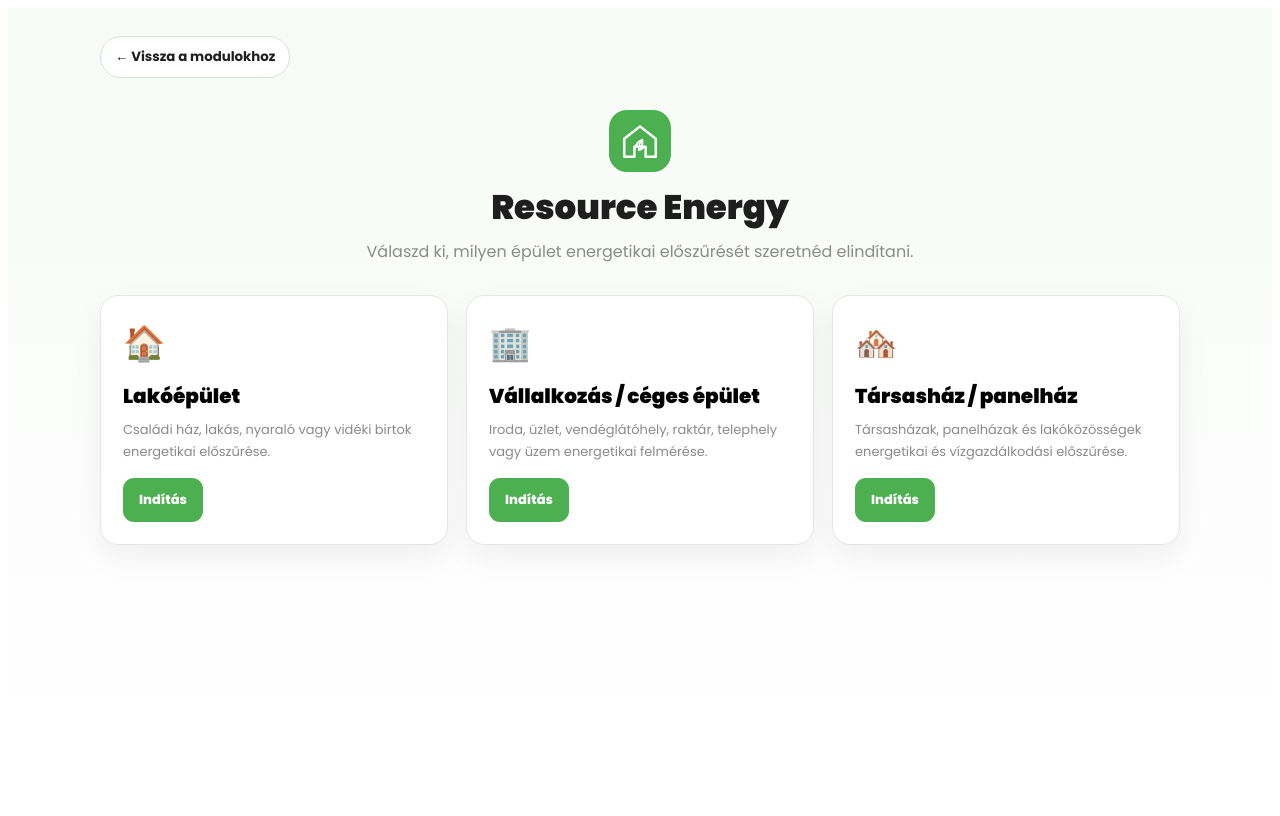
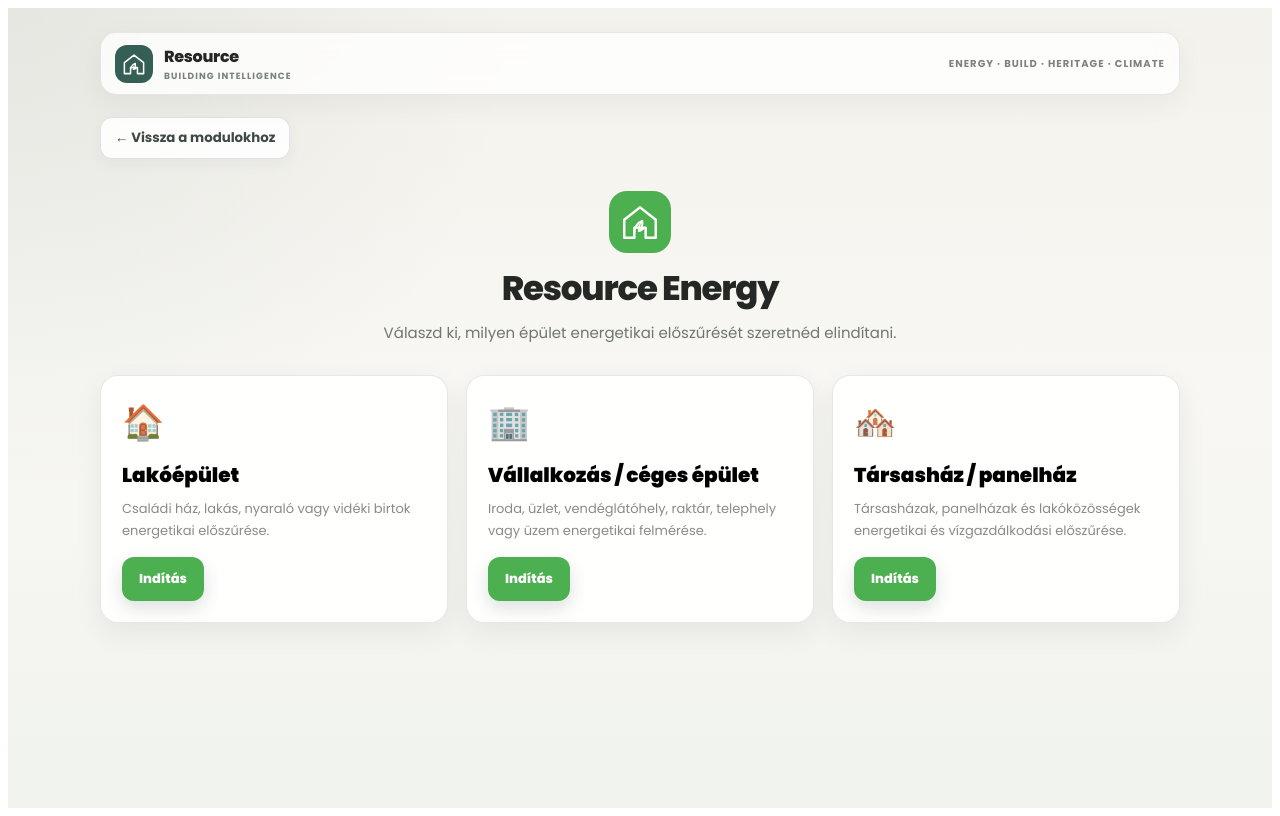
Before and after one commit to Ligthman/reSource-app, a React (Create React App) app: page / in a window 1280 px wide. Both pictures are taken after a click on the button 196 px from the left and 710 px from the top of the page. Built offline with nearby package versions, Linux system fonts and the light colour scheme.

Commit message:
Update App.jsx

```diff
--- a/src/App.jsx
+++ b/src/App.jsx
@@ -1145,8 +1145,103 @@ function QuizOption({ label, selected, onClick, multi }) {
 
 function Shell({ children, compact = false }) {
   return (
-    <main style={{ minHeight: "100vh", background: "linear-gradient(180deg,#F7FAF7,#FFFFFF)", padding: compact ? "18px" : "28px 18px", fontFamily: "Poppins, Arial, sans-serif", color: C.text }}>
-      <div style={{ maxWidth: 1080, margin: "0 auto" }}>{children}</div>
+    <main
+      style={{
+        minHeight: "100vh",
+        background:
+          "radial-gradient(circle at top left, rgba(53,94,85,0.08), transparent 34%), linear-gradient(180deg,#F4F2EC 0%,#F8F7F3 48%,#F1F3EF 100%)",
+        padding: compact ? "18px 16px 42px" : "24px 16px 52px",
+        fontFamily: "'Poppins','Helvetica Neue',Arial,sans-serif",
+        color: "#252724",
+      }}
+    >
+      <div
+        style={{
+          width: "100%",
+          maxWidth: 1080,
+          margin: "0 auto",
+        }}
+      >
+        <div
+          style={{
+            display: "flex",
+            alignItems: "center",
+            justifyContent: "space-between",
+            gap: 16,
+            marginBottom: 22,
+            padding: "11px 14px",
+            border: "1px solid rgba(44,67,61,0.11)",
+            borderRadius: 16,
+            background: "rgba(255,255,255,0.78)",
+            boxShadow: "0 8px 28px rgba(31,43,39,0.055)",
+            backdropFilter: "blur(10px)",
+          }}
+        >
+          <div
+            style={{
+              display: "flex",
+              alignItems: "center",
+              gap: 11,
+            }}
+          >
+            <div
+              style={{
+                width: 38,
+                height: 38,
+                borderRadius: 12,
+                background: "#355E55",
+                display: "flex",
+                alignItems: "center",
+                justifyContent: "center",
+                flexShrink: 0,
+              }}
+            >
+              <HouseLeafLogo size={22} color="#FFFFFF" />
+            </div>
+
+            <div>
+              <div
+                style={{
+                  fontSize: 16,
+                  fontWeight: 800,
+                  color: "#252724",
+                  letterSpacing: "-0.02em",
+                }}
+              >
+                Resource
+              </div>
+
+              <div
+                style={{
+                  fontSize: 9,
+                  fontWeight: 700,
+                  color: "#78817C",
+                  textTransform: "uppercase",
+                  letterSpacing: "0.12em",
+                  marginTop: 1,
+                }}
+              >
+                Building Intelligence
+              </div>
+            </div>
+          </div>
+
+          <div
+            className="resource-header-label"
+            style={{
+              fontSize: 10,
+              fontWeight: 700,
+              color: "#7D827E",
+              textTransform: "uppercase",
+              letterSpacing: "0.1em",
+            }}
+          >
+            Energy · Build · Heritage · Climate
+          </div>
+        </div>
+
+        {children}
+      </div>
     </main>
   );
 }
@@ -1195,27 +1290,123 @@ function createReportHtml({ result, answers, flow, moduleId, contact }) {
 }
 
 const styles = {
-  h1: { fontSize: 34, lineHeight: 1.15, margin: 0, fontWeight: 900, color: C.text },
-  h2: { fontSize: 24, lineHeight: 1.25, margin: 0, fontWeight: 850, color: C.text },
-  lead: { fontSize: 16, lineHeight: 1.65, color: C.muted, maxWidth: 760, margin: "12px auto 0" },
+ h1: {
+  fontSize: 34,
+  lineHeight: 1.14,
+  margin: 0,
+  fontWeight: 800,
+  letterSpacing: "-0.035em",
+  color: "#252724"
+},
+ h2: {
+  fontSize: 24,
+  lineHeight: 1.25,
+  margin: 0,
+  fontWeight: 800,
+  letterSpacing: "-0.025em",
+  color: "#252724"
+},
+  lead: {
+  fontSize: 15,
+  lineHeight: 1.7,
+  color: "#707670",
+  maxWidth: 760,
+  margin: "12px auto 0"
+},
   leadLeft: { fontSize: 15, lineHeight: 1.7, color: C.muted, margin: "10px 0 0", maxWidth: 720 },
   muted: { fontSize: 12, color: C.muted, margin: 0 },
   eyebrow: { fontSize: 11, fontWeight: 900, letterSpacing: 1.2, textTransform: "uppercase", color: C.sunDark, marginBottom: 8 },
   grid4: { display: "grid", gridTemplateColumns: "repeat(auto-fit,minmax(240px,1fr))", gap: 18 },
   grid3: { display: "grid", gridTemplateColumns: "repeat(auto-fit,minmax(260px,1fr))", gap: 18 },
-  moduleCard: { background: C.white, border: "1.5px solid #E3E8E3", borderRadius: 20, padding: 22, textAlign: "left", cursor: "pointer", boxShadow: "0 12px 30px rgba(0,0,0,.06)", fontFamily: "inherit" },
-  choiceCard: { background: C.white, border: "1.5px solid #E3E8E3", borderRadius: 18, padding: 22, textAlign: "left", cursor: "pointer", boxShadow: "0 12px 30px rgba(0,0,0,.06)", fontFamily: "inherit" },
+ moduleCard: {
+  background: "rgba(255,255,255,0.9)",
+  border: "1px solid rgba(48,70,63,0.12)",
+  borderRadius: 18,
+  padding: 21,
+  textAlign: "left",
+  cursor: "pointer",
+  boxShadow: "0 10px 28px rgba(31,43,39,0.07)",
+  fontFamily: "inherit"
+},
+  choiceCard: {
+  background: "rgba(255,255,255,0.92)",
+  border: "1px solid rgba(48,70,63,0.12)",
+  borderRadius: 18,
+  padding: 21,
+  textAlign: "left",
+  cursor: "pointer",
+  boxShadow: "0 10px 28px rgba(31,43,39,0.07)",
+  fontFamily: "inherit"
+},
   iconBox: { width: 52, height: 52, borderRadius: 16, display: "flex", alignItems: "center", justifyContent: "center", fontSize: 26, marginBottom: 16 },
   cardTitle: { fontSize: 20, fontWeight: 850, margin: "0 0 8px" },
   cardShort: { fontSize: 13, fontWeight: 800, color: C.text, lineHeight: 1.45, margin: "0 0 8px" },
   cardDesc: { fontSize: 13, color: C.muted, lineHeight: 1.65, margin: "0 0 16px" },
-  primaryButton: { display: "inline-flex", alignItems: "center", justifyContent: "center", border: 0, color: "#fff", borderRadius: 11, padding: "12px 16px", fontWeight: 800, fontSize: 13, cursor: "pointer", fontFamily: "inherit" },
-  secondaryButton: { display: "inline-flex", alignItems: "center", justifyContent: "center", border: "1.5px solid #D9E0D9", background: C.white, color: C.text, borderRadius: 11, padding: "12px 16px", fontWeight: 800, fontSize: 13, cursor: "pointer", fontFamily: "inherit" },
-  backButton: { border: "1px solid #D9E0D9", background: C.white, color: C.text, borderRadius: 999, padding: "10px 14px", cursor: "pointer", fontWeight: 700, fontFamily: "inherit", marginBottom: 14 },
+  primaryButton: {
+  display: "inline-flex",
+  alignItems: "center",
+  justifyContent: "center",
+  border: 0,
+  color: "#fff",
+  borderRadius: 12,
+  padding: "12px 17px",
+  fontWeight: 800,
+  fontSize: 13,
+  cursor: "pointer",
+  fontFamily: "inherit",
+  boxShadow: "0 7px 18px rgba(35,63,58,0.16)"
+},
+  secondaryButton: {
+  display: "inline-flex",
+  alignItems: "center",
+  justifyContent: "center",
+  border: "1px solid rgba(48,70,63,0.15)",
+  background: "rgba(255,255,255,0.92)",
+  color: "#303431",
+  borderRadius: 12,
+  padding: "12px 16px",
+  fontWeight: 800,
+  fontSize: 13,
+  cursor: "pointer",
+  fontFamily: "inherit"
+},
+  backButton: {
+  border: "1px solid rgba(48,70,63,0.14)",
+  background: "rgba(255,255,255,0.88)",
+  color: "#3E4945",
+  borderRadius: 12,
+  padding: "10px 14px",
+  cursor: "pointer",
+  fontWeight: 700,
+  fontFamily: "inherit",
+  marginBottom: 14,
+  boxShadow: "0 5px 16px rgba(31,43,39,0.045)"
+},
   disclaimer: { marginTop: 28, background: C.grayLight, borderRadius: 14, padding: 16, fontSize: 12, lineHeight: 1.7, color: "#666", textAlign: "center" },
-  quizTop: { display: "flex", justifyContent: "space-between", gap: 16, alignItems: "flex-start", background: C.white, border: "1.5px solid #E3E8E3", borderRadius: 18, padding: 20, boxShadow: "0 12px 30px rgba(0,0,0,.05)" },
-  progressCircle: { width: 62, height: 62, borderRadius: "50%", background: C.sunLight, color: C.sunDark, display: "flex", alignItems: "center", justifyContent: "center", fontWeight: 900, flexShrink: 0 },
-  optionList: { display: "grid", gap: 10 },
+  quizTop: {
+  display: "flex",
+  justifyContent: "space-between",
+  gap: 16,
+  alignItems: "flex-start",
+  background: "rgba(255,255,255,0.93)",
+  border: "1px solid rgba(48,70,63,0.12)",
+  borderRadius: 18,
+  padding: 21,
+  boxShadow: "0 10px 28px rgba(31,43,39,0.065)"
+},
+  progressCircle: {
+  width: 62,
+  height: 62,
+  borderRadius: 18,
+  background: "#E7EEEA",
+  border: "1px solid rgba(53,94,85,0.12)",
+  color: "#355E55",
+  display: "flex",
+  alignItems: "center",
+  justifyContent: "center",
+  fontWeight: 900,
+  flexShrink: 0
+},
   option: { width: "100%", display: "flex", alignItems: "center", gap: 12, textAlign: "left", padding: "13px 15px", border: "1.5px solid", borderRadius: 10, cursor: "pointer", fontSize: 14, color: C.text, fontFamily: "inherit" },
   optionMark: { width: 20, height: 20, borderRadius: 6, border: "2px solid", color: "#fff", display: "flex", alignItems: "center", justifyContent: "center", fontSize: 11, fontWeight: 900, flexShrink: 0 },
   textarea: { width: "100%", minHeight: 160, border: "1.5px solid #D9E0D9", borderRadius: 12, padding: 14, fontFamily: "inherit", fontSize: 14, resize: "vertical" },
@@ -1256,6 +1447,7 @@ export default function ResourceApp() {
       @media(max-width:760px){
         h1{font-size:28px!important}
         .hide-mobile{display:none!important}
+        .resource-header-label{display:none!important}
       }
     `;
     document.head.appendChild(style);
```
